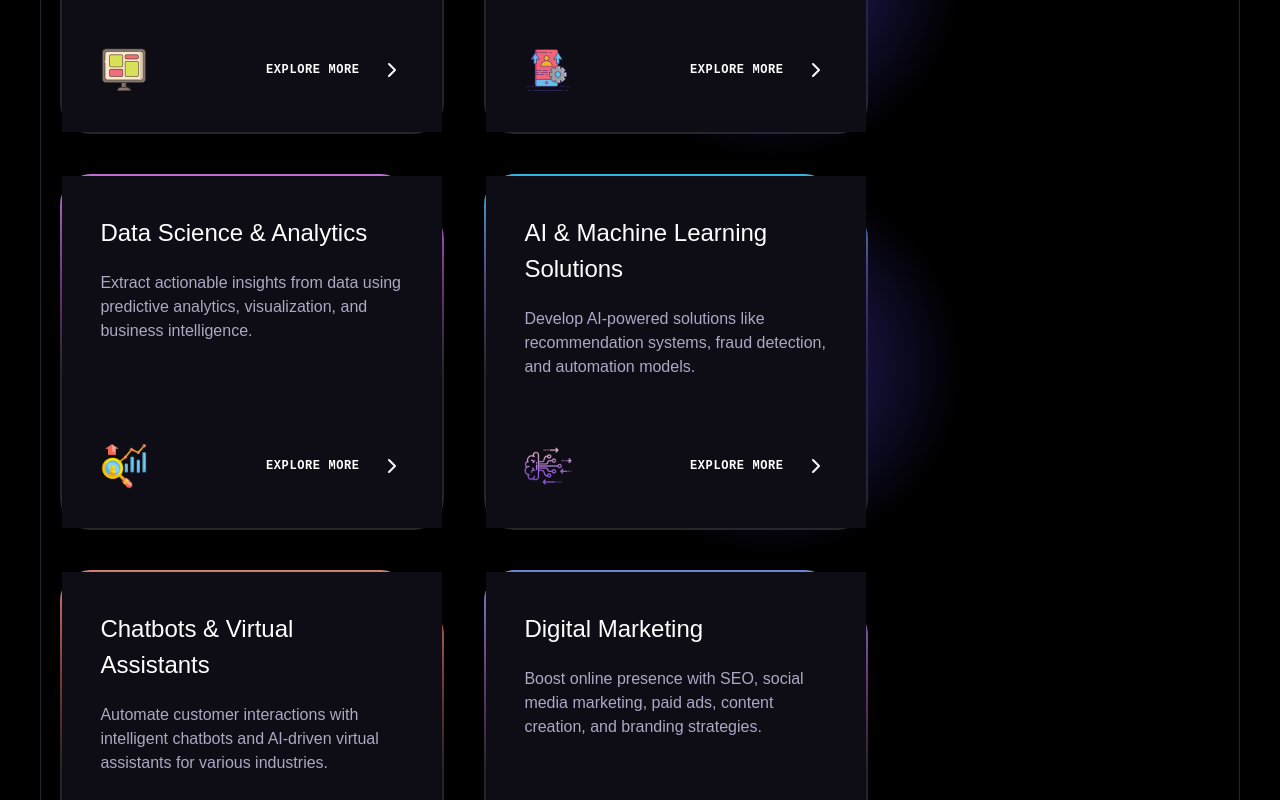
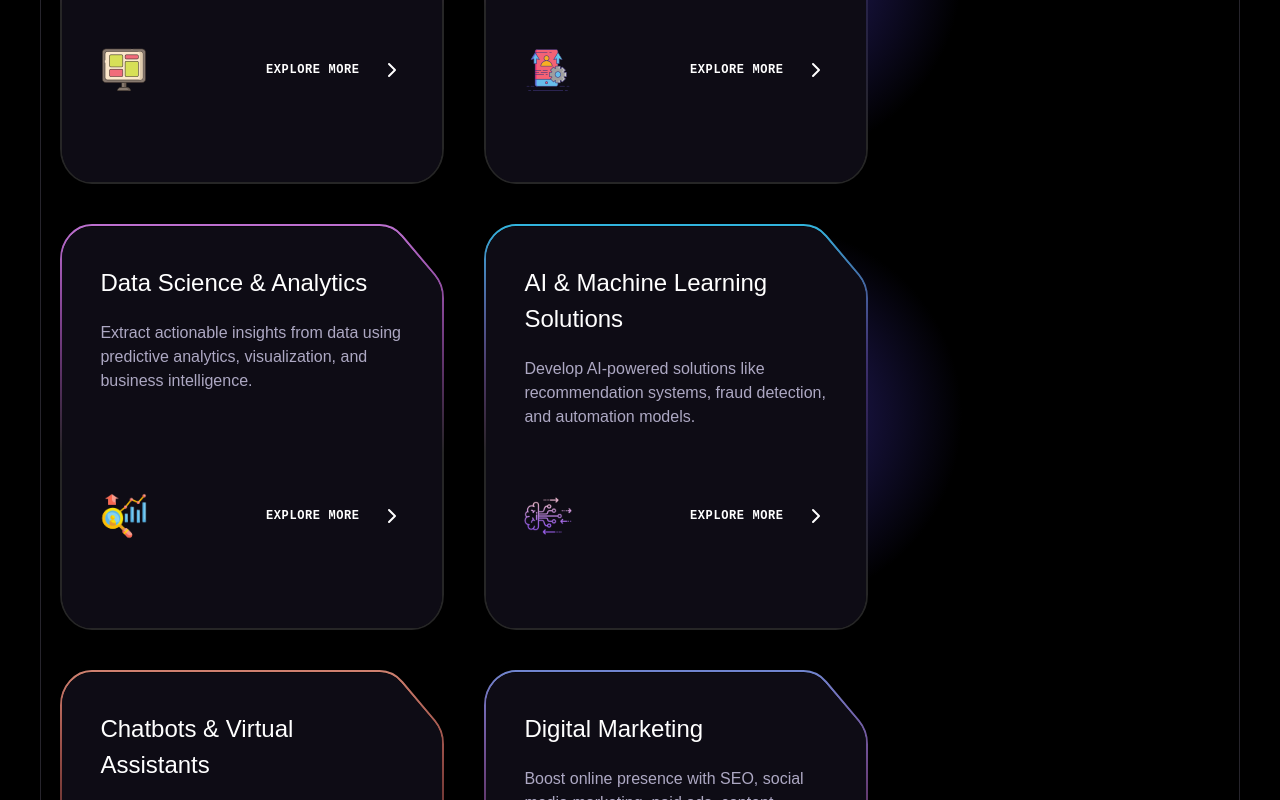
Before and after one commit to GIGANXT/Giganxt_Solutions, a React (Vite) app: page / in a window 1280 px wide. Shown: the part 1700-2500 px from the top of the page. Built offline with nearby package versions, Linux system fonts and the light colour scheme.

Commit message:
Update ClipPath.jsx

```diff
--- a/src/assets/svg/ClipPath.jsx
+++ b/src/assets/svg/ClipPath.jsx
@@ -1,7 +1,7 @@
 const ClipPath = () => {
   return (
-    <svg className="block" width={0} height={0}>
-      <clipPath id="benefitCard1" clipPathUnits="objectBoundingBox">
+    <svg className="block" width={50} height={50}>
+      <clipPath id="benefits" clipPathUnits="objectBoundingBox">
         <path d="M0.079,0 h0.756 a0.079,0.083,0,0,1,0.058,0.026 l0.086,0.096 A0.079,0.083,0,0,1,1,0.179 V0.917 c0,0.046,-0.035,0.083,-0.079,0.083 H0.079 c-0.044,0,-0.079,-0.037,-0.079,-0.083 V0.083 C0,0.037,0.035,0,0.079,0" />
       </clipPath>
     </svg>
```
